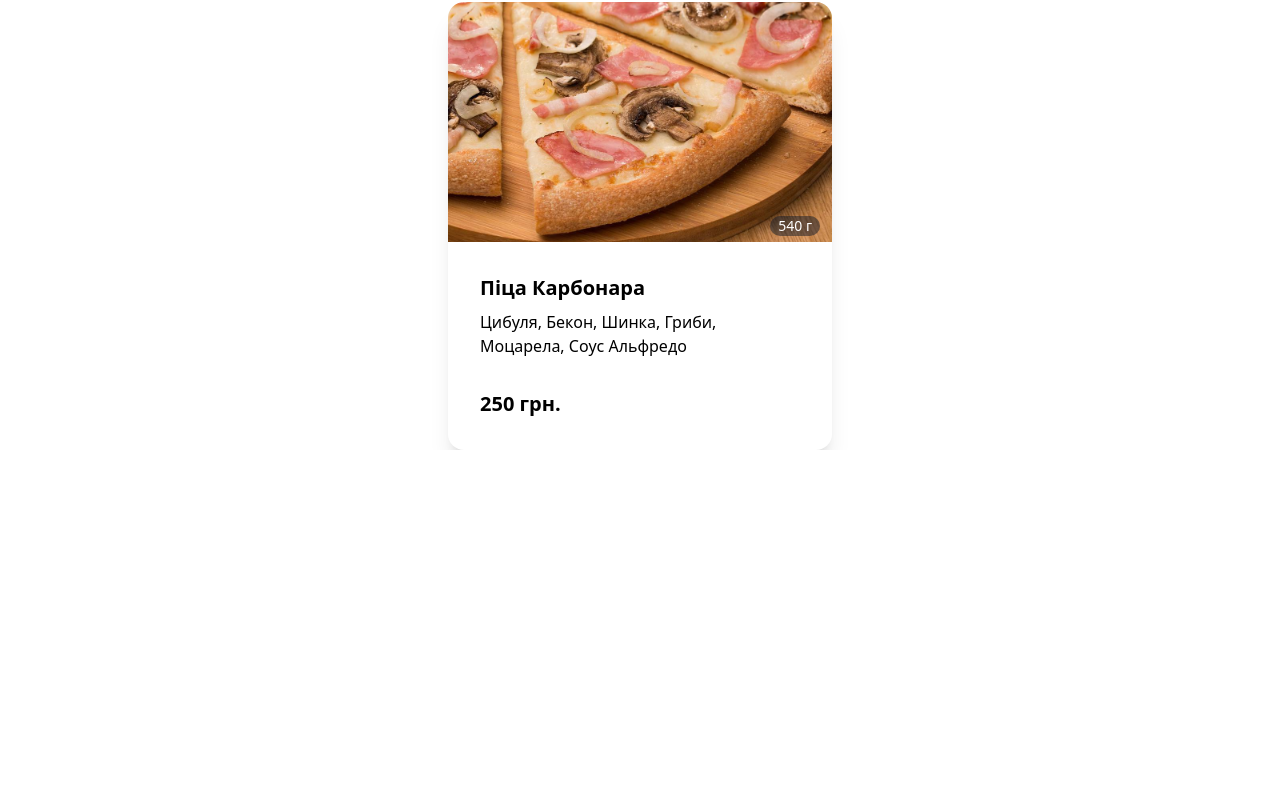
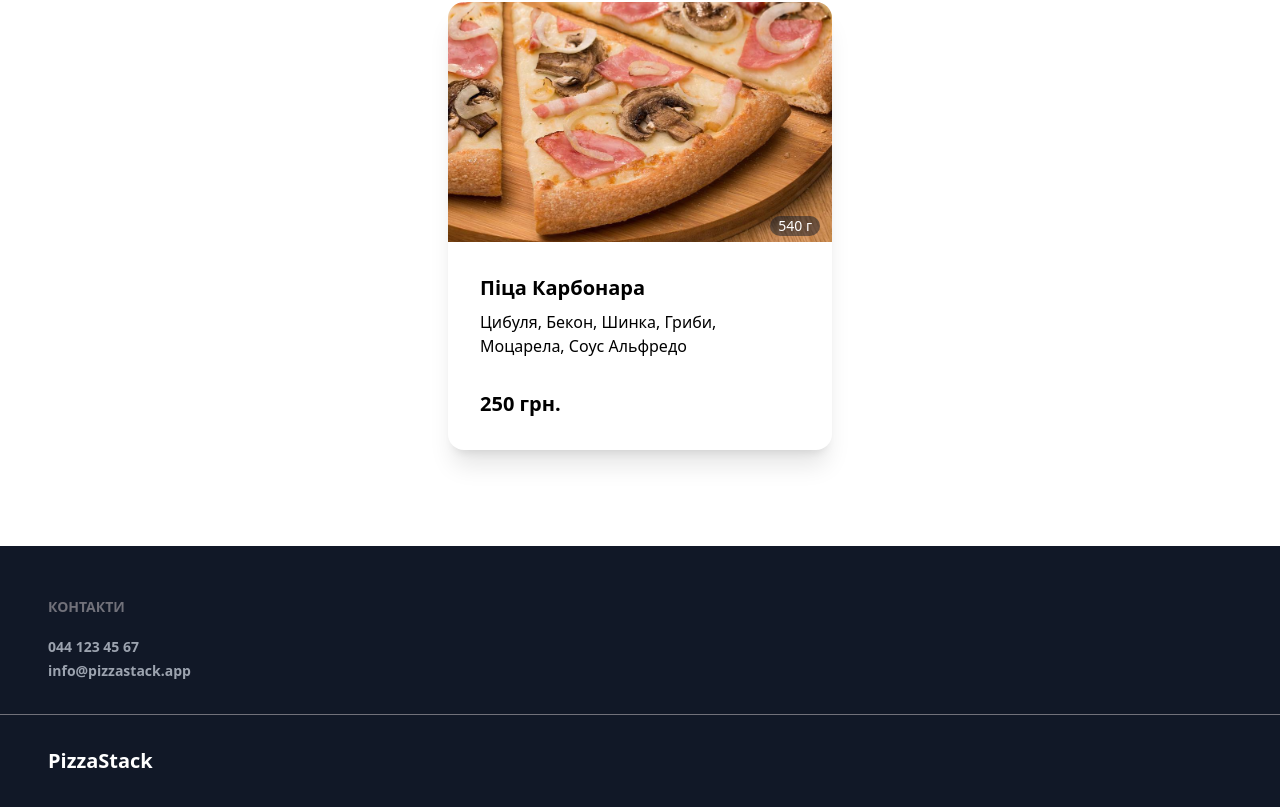
Before and after one commit to FifthLord/10-PizzaStack, a React (Create React App) app in the folder front/: page / in a window 1280 px wide. Shown: the part 2070-2877 px from the top of the page. Before the commit the page ends 2520 px from the top, so only its background shows below. Built offline with nearby package versions, Linux system fonts and the light colour scheme.

Commit message:
create homepage

```diff
--- a/front/src/App.tsx
+++ b/front/src/App.tsx
@@ -1,3 +1,4 @@
+import { Footer } from "./common/components/footer/footer.component";
 import { Header } from "./common/components/header/header.component";
 import pizzaMenu from './mocks/pizza.json'
 import { MenuList } from "./modules/menu/components/menu-list/menu-list.component";
@@ -6,9 +7,10 @@ export const App = () => {
    return (
       <div>
          <Header />
-         <div className="mx-12">
+         <div className="mx-12 mb-24">
             <MenuList items={pizzaMenu} />
          </div>
+         <Footer />
       </div>
       // <h1 className="font-bold text-3xl text-red-500">PizzaStack</h1>
    );
--- a/front/src/common/components/footer/footer.component.tsx
+++ b/front/src/common/components/footer/footer.component.tsx
@@ -1,7 +1,7 @@
 import { FooterLink } from "../footer-link/footer-link.component"
 
 export const Footer = () => {
-   return <div className="bg-gray-900 pt-12 px-12 pb-8">
+   return <div className="bg-gray-900 p-12">
       <div>
          <div className="mb-4">
             <span className="uppercase font-bold text-sm text-zinc-500">Контакти</span>
```
